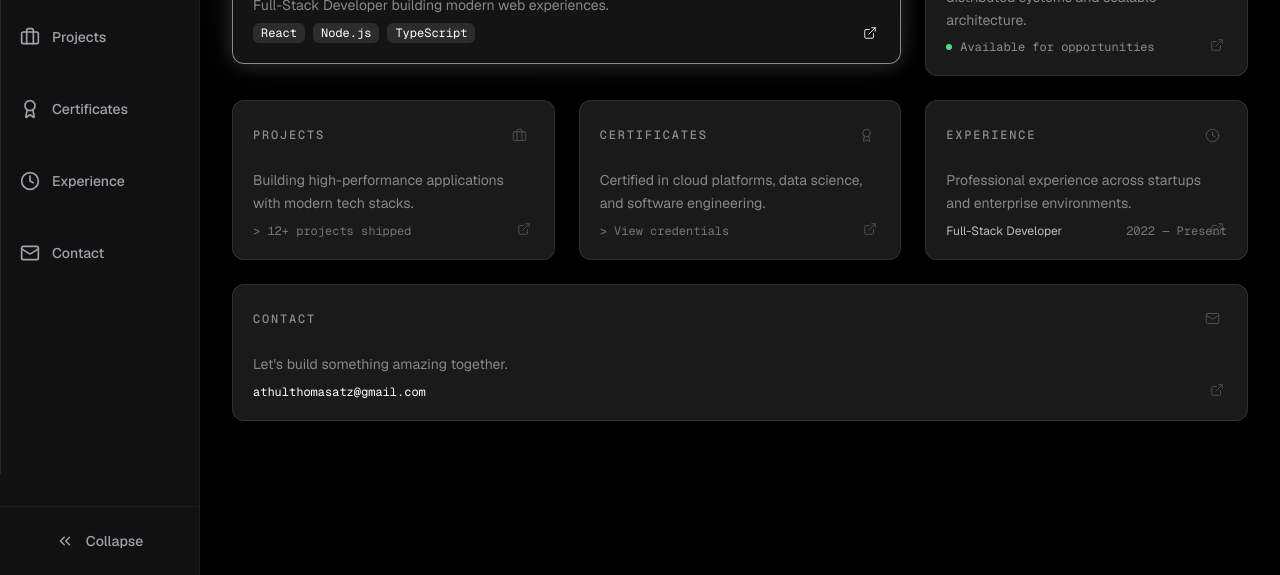
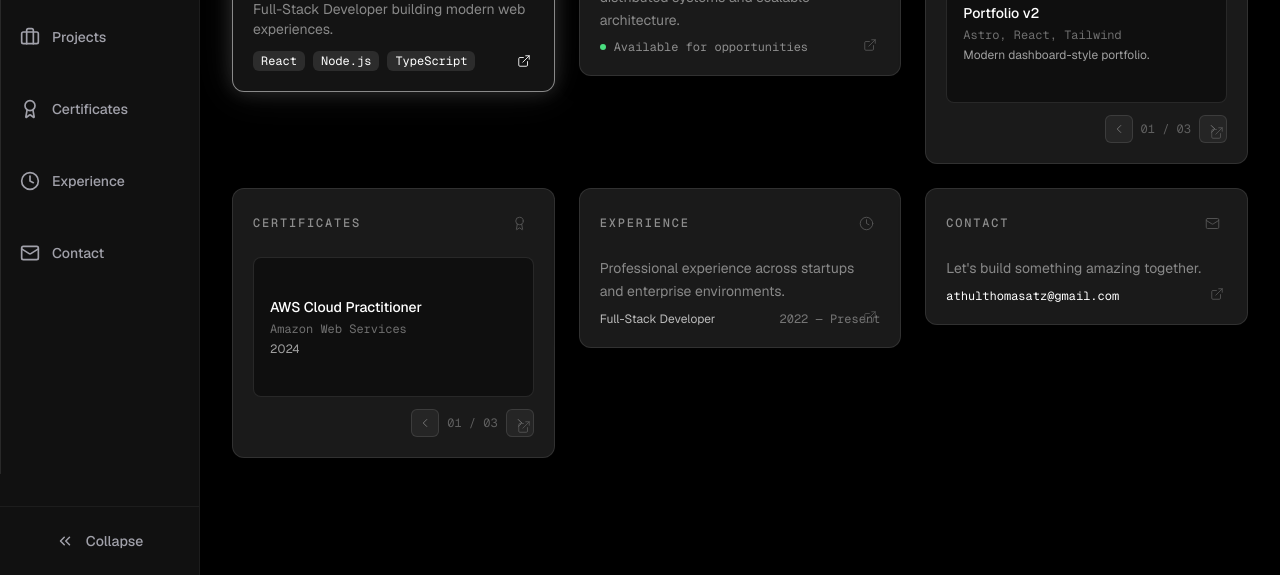
Before and after one commit to athulthomasatz/athulthomasatz.github.io, an Astro site: page / in a window 1280 px wide. Shown: the part 225-800 px from the top of the page. Built offline with nearby package versions, Linux system fonts and the light colour scheme; Astro itself is replaced by a stand-in of ours.

Commit message:
feat: add carousel to Projects/Certificates, equal 3-col grid layout

```diff
--- /dev/null
+++ b/src/components/Carousel.jsx
@@ -0,0 +1,62 @@
+import { useState, useCallback } from 'react';
+import { ChevronLeft, ChevronRight } from 'lucide-react';
+
+export default function Carousel({ items, renderItem }) {
+  const [index, setIndex] = useState(0);
+
+  const goPrev = useCallback(() => {
+    setIndex((i) => (i - 1 + items.length) % items.length);
+  }, [items.length]);
+
+  const goNext = useCallback(() => {
+    setIndex((i) => (i + 1) % items.length);
+  }, [items.length]);
+
+  if (items.length === 0) return null;
+
+  return (
+    <div className="relative">
+      {/* Slide container */}
+      <div className="rounded-lg border border-white/10 bg-black/40 p-4 min-h-[140px] flex flex-col justify-center">
+        {renderItem(items[index])}
+      </div>
+
+      {/* Direction buttons */}
+      {items.length > 1 && (
+        <div className="flex items-center justify-end gap-2 mt-3">
+          <button
+            onClick={goPrev}
+            aria-label="Previous"
+            className="
+              w-7 h-7 rounded-md flex items-center justify-center
+              border border-white/10 bg-white/5
+              text-white/40 hover:text-white hover:bg-white/10
+              transition-colors duration-200 outline-none
+              focus-visible:ring-2 focus-visible:ring-white/40
+            "
+          >
+            <ChevronLeft size={14} strokeWidth={1.5} />
+          </button>
+
+          <span className="text-xs font-mono text-white/30 tabular-nums">
+            {String(index + 1).padStart(2, '0')} / {String(items.length).padStart(2, '0')}
+          </span>
+
+          <button
+            onClick={goNext}
+            aria-label="Next"
+            className="
+              w-7 h-7 rounded-md flex items-center justify-center
+              border border-white/10 bg-white/5
+              text-white/40 hover:text-white hover:bg-white/10
+              transition-colors duration-200 outline-none
+              focus-visible:ring-2 focus-visible:ring-white/40
+            "
+          >
+            <ChevronRight size={14} strokeWidth={1.5} />
+          </button>
+        </div>
+      )}
+    </div>
+  );
+}
--- a/src/components/DashboardGrid.jsx
+++ b/src/components/DashboardGrid.jsx
@@ -1,5 +1,4 @@
 import { useState, useEffect, useRef, useCallback } from 'react';
-import { motion } from 'framer-motion';
 import {
   Home,
   User,
@@ -10,6 +9,7 @@ import {
 } from 'lucide-react';
 import BlockCard from './BlockCard';
 import ExpandModal from './ExpandModal';
+import Carousel from './Carousel';
 
 const BLOCKS = [
   { id: 'home', title: 'Home', icon: Home },
@@ -20,15 +20,27 @@ const BLOCKS = [
   { id: 'contact', title: 'Contact', icon: Mail },
 ];
 
+const PROJECTS = [
+  { name: 'Portfolio v2', tech: 'Astro, React, Tailwind', desc: 'Modern dashboard-style portfolio.' },
+  { name: 'Task Manager', tech: 'React, Node.js, MongoDB', desc: 'Full-stack task management app.' },
+  { name: 'API Gateway', tech: 'Express, Redis, Docker', desc: 'Scalable microservices gateway.' },
+];
+
+const CERTIFICATES = [
+  { name: 'AWS Cloud Practitioner', issuer: 'Amazon Web Services', year: '2024' },
+  { name: 'Data Science Professional', issuer: 'DataCamp', year: '2023' },
+  { name: 'React Developer', issuer: 'Meta', year: '2023' },
+];
+
 const PREVIEWS = {
   home: (
-    <div className="space-y-2">
+    <div className="space-y-3">
       <p className="text-white font-medium text-lg">Athul Thomas</p>
       <p className="text-sm">Full-Stack Developer building modern web experiences.</p>
-      <div className="flex gap-2 mt-3">
-        <span className="px-2 py-0.5 rounded-md bg-accent/10 text-accent text-xs font-mono" style={{ color: '#ffffff' }}>React</span>
-        <span className="px-2 py-0.5 rounded-md bg-accent/10 text-accent text-xs font-mono" style={{ color: '#ffffff' }}>Node.js</span>
-        <span className="px-2 py-0.5 rounded-md bg-accent/10 text-accent text-xs font-mono" style={{ color: '#ffffff' }}>TypeScript</span>
+      <div className="flex flex-wrap gap-2 mt-3">
+        <span className="px-2 py-0.5 rounded-md bg-white/10 text-xs font-mono" style={{ color: '#ffffff' }}>React</span>
+        <span className="px-2 py-0.5 rounded-md bg-white/10 text-xs font-mono" style={{ color: '#ffffff' }}>Node.js</span>
+        <span className="px-2 py-0.5 rounded-md bg-white/10 text-xs font-mono" style={{ color: '#ffffff' }}>TypeScript</span>
       </div>
     </div>
   ),
@@ -42,16 +54,28 @@ const PREVIEWS = {
     </div>
   ),
   projects: (
-    <div className="space-y-2">
-      <p>Building high-performance applications with modern tech stacks.</p>
-      <p className="text-xs font-mono text-white/40 mt-2">{`>`} 12+ projects shipped</p>
-    </div>
+    <Carousel
+      items={PROJECTS}
+      renderItem={(item) => (
+        <div className="space-y-1">
+          <p className="text-white font-medium text-sm">{item.name}</p>
+          <p className="text-xs text-white/40 font-mono">{item.tech}</p>
+          <p className="text-xs text-white/60 mt-1">{item.desc}</p>
+        </div>
+      )}
+    />
   ),
   certificates: (
-    <div className="space-y-2">
-      <p>Certified in cloud platforms, data science, and software engineering.</p>
-      <p className="text-xs font-mono text-white/40 mt-2">{`>`} View credentials</p>
-    </div>
+    <Carousel
+      items={CERTIFICATES}
+      renderItem={(item) => (
+        <div className="space-y-1">
+          <p className="text-white font-medium text-sm">{item.name}</p>
+          <p className="text-xs text-white/40 font-mono">{item.issuer}</p>
+          <p className="text-xs text-white/60 mt-1">{item.year}</p>
+        </div>
+      )}
+    />
   ),
   experience: (
     <div className="space-y-2">
@@ -67,7 +91,7 @@ const PREVIEWS = {
   contact: (
     <div className="space-y-2">
       <p>Let's build something amazing together.</p>
-      <p className="text-xs font-mono text-accent mt-2" style={{ color: '#ffffff' }}>athulthomasatz@gmail.com</p>
+      <p className="text-xs font-mono mt-2" style={{ color: '#ffffff' }}>athulthomasatz@gmail.com</p>
     </div>
   ),
 };
@@ -200,7 +224,6 @@ export default function DashboardGrid() {
         setSelectedIndex(nextIndex);
       }
       if (shouldFocus) {
-        // Focus after state update
         setTimeout(() => {
           blockRefs.current[nextIndex]?.focus();
         }, 50);
@@ -227,7 +250,7 @@ export default function DashboardGrid() {
 
   return (
     <>
-      {/* Grid */}
+      {/* Grid — 3 equal columns, 2 rows */}
       <div
         className="
           grid gap-4 md:gap-5 lg:gap-6
@@ -240,15 +263,11 @@ export default function DashboardGrid() {
       >
         {BLOCKS.map((block, index) => {
           const isHome = block.id === 'home';
-          const isContact = block.id === 'contact';
 
           return (
             <div
               key={block.id}
-              className={`
-                ${isHome ? 'md:col-span-2 lg:col-span-2' : ''}
-                ${isContact ? 'md:col-span-2 lg:col-span-3' : ''}
-              `}
+              className={isHome ? 'min-h-[260px]' : ''}
             >
               <BlockCard
                 ref={(el) => { blockRefs.current[index] = el; }}
```
